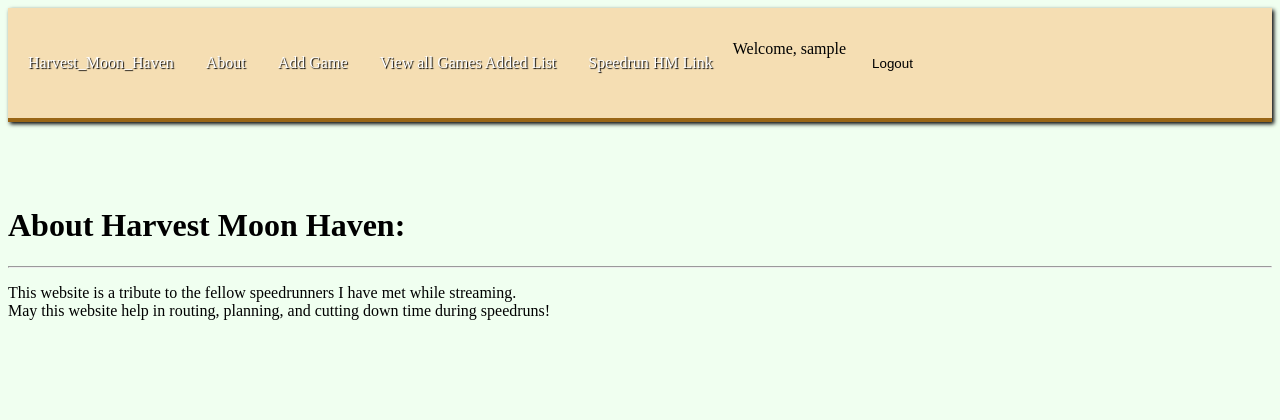
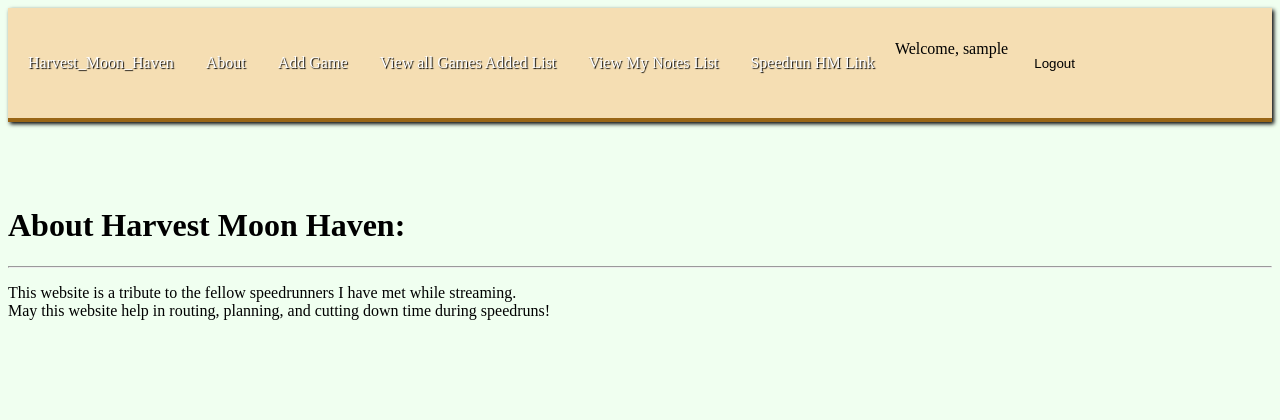
Before and after one commit to xkawixgirlx/harvest_moon_haven, a Django app: page /about/ in a window 1280 px wide. Shown: the top 420 px of the page. Run offline with Django 5.2, Linux system fonts and the light colour scheme; the visitor is signed in with stand-in values (Sample User, id 1).

Commit message:
Add My Notes Page to view all user notes made

```diff
--- a/main_app/templates/base.html
+++ b/main_app/templates/base.html
@@ -20,6 +20,7 @@
                   {% endif %}
                   {% if user.is_authenticated %}
                   <li><a href="{% url 'index' %}">View all Games Added List</a></li>
+                  <li><a href="{% url 'notes_index' %}">View My Notes List</a></li>
                   <li><a href="https://www.speedrun.com/series/hm/games">Speedrun HM Link</a></li>
                   <li>&nbsp;Welcome,&nbsp;{{ user }}&nbsp;</li>
                   <li>
--- a/main_app/urls.py
+++ b/main_app/urls.py
@@ -11,6 +11,7 @@ urlpatterns = [
     path('games/<int:pk>/delete/', views.GameDelete.as_view(), name='game_delete'),
     path('games/<int:game_id>', views.game_detail, name='detail'),
     path('games/<int:game_id>/create_note', views.note_create, name='create_note'),
+    path('notes/', views.my_notes, name='notes_index'),
     path('notes/<int:pk>/update/', views.NoteUpdate.as_view(), name='note_update'),
     path('notes/<int:pk>/delete/', views.NoteDelete.as_view(), name='delete_note'),
     path('accounts/signup/', views.signup, name='signup'),
--- a/main_app/views.py
+++ b/main_app/views.py
@@ -64,6 +64,11 @@ class NoteDelete(DeleteView):
         return f"/games/{self.object.game.id}"
 
 
+def my_notes(request):
+    notes = Note.objects.filter(user=request.user)
+    return render(request, 'notes/index.html', {'notes': notes})
+
+
 def signup(request):
     error_message = ''
     if request.method == 'POST':
```
Also changed, not shown: main_app/templates/notes/index.html (added, +17 -0 lines).
